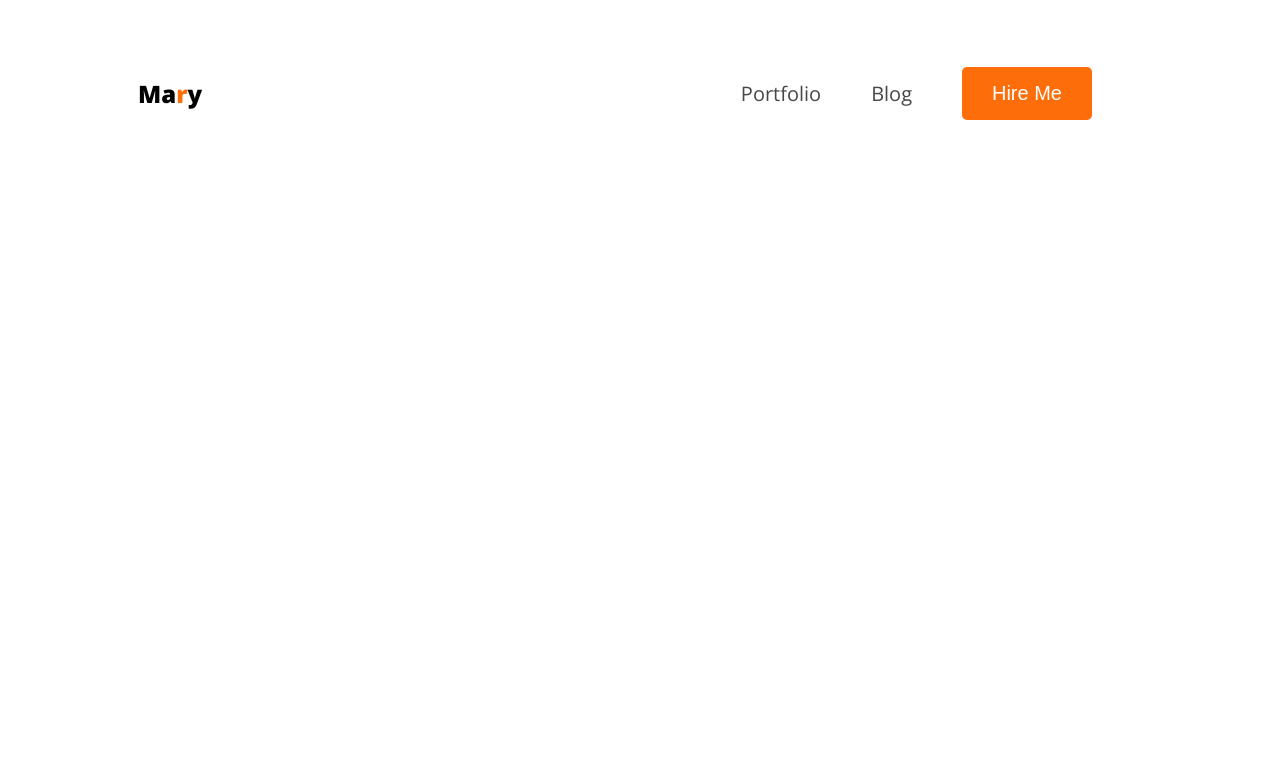
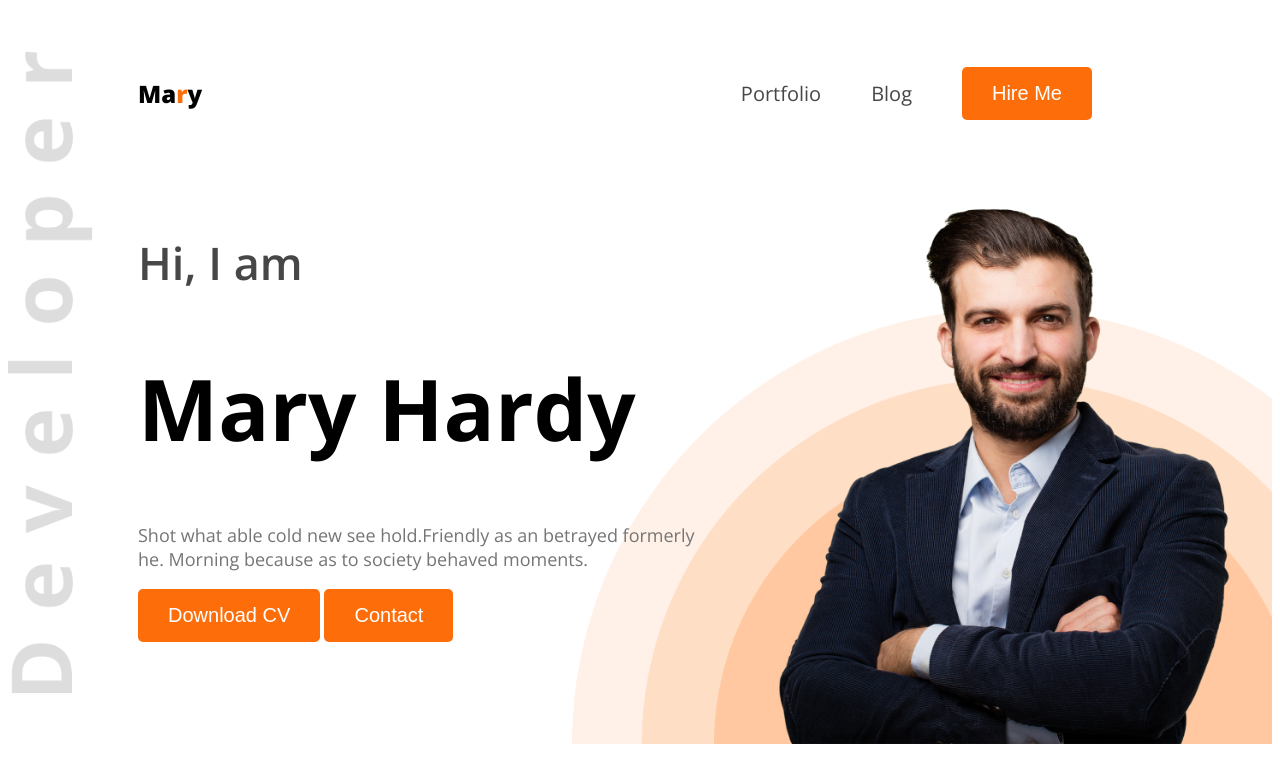
Before and after one commit to aburayhan-bpi/portfolio-resources-main, a plain HTML site: page index.html in a window 1280 px wide. Drawn offline with nearby package versions, Linux system fonts and the light colour scheme.

Commit message:
design the header

```diff
--- a/index.html
+++ b/index.html
@@ -18,6 +18,19 @@
                 <li><a href=""><button class="btn">Hire Me</button></a></li>
             </ul>
         </nav>
+
+        <div class="banner">
+            <div class="banner-content">
+                <h3 class="banner-subtitle dark-2">Hi, I am</h3>
+                <h1 class="banner-title">Mary Hardy</h1>
+                <p class="banner-slogan dark-3">Shot what able cold new see hold.Friendly as an betrayed formerly he.
+                    Morning
+                    because as to society behaved moments.</p>
+                <button class="btn">Download CV</button>
+                <button class="btn">Contact</button>
+            </div>
+            <img class="banner-profile-pic" src="images/hardy.png" alt="image/hardy">
+        </div>
     </header>
 
 
--- a/style.css
+++ b/style.css
@@ -1,4 +1,9 @@
 @import url("https://fonts.googleapis.com/css2?family=Open+Sans:ital,wght@0,300..800;1,300..800&display=swap");
+
+/* * {
+  margin: 0;
+  padding: 0;
+} */
 
 /* font section */
 .open-sans-normal {
@@ -8,13 +13,26 @@
   font-variation-settings: "wdth" 100;
 }
 
-/* shared style */
+/* shared style start*/
 .primary-color {
   color: #fd6e0a;
 }
 .dark-2 {
   color: #474747;
 }
+.dark-3 {
+  color: #757575;
+}
+/* shared style end */
+
+/* header style */
+header {
+  background-image: url("images/developer.png"), url("images/header_bg.png");
+  background-size: 85px, 700px;
+  background-repeat: no-repeat;
+  background-position: top left, bottom right;
+}
+
 .btn {
   border: none;
   border-radius: 5px;
@@ -52,6 +70,35 @@ nav ul li a {
   color: black;
   font-size: 20px;
 }
+/* banner style */
+.banner {
+  display: flex;
+  /* align-items: center; */
+  justify-content: space-between;
+  margin: 0 35px 0 130px;
+}
+
+.banner-content {
+  max-width: 580px;
+}
+.banner-subtitle {
+  font-size: 45px;
+  font-weight: 600;
+}
+
+.banner-title {
+  font-size: 85px;
+  font-weight: 700;
+}
+.banner-slogan {
+  font-size: 18px;
+  font-weight: 400;
+}
+
+.banner-profile-pic {
+  width: 500px;
+  height: 557px;
+}
 
 /* main style */
 /* footer style */
```
